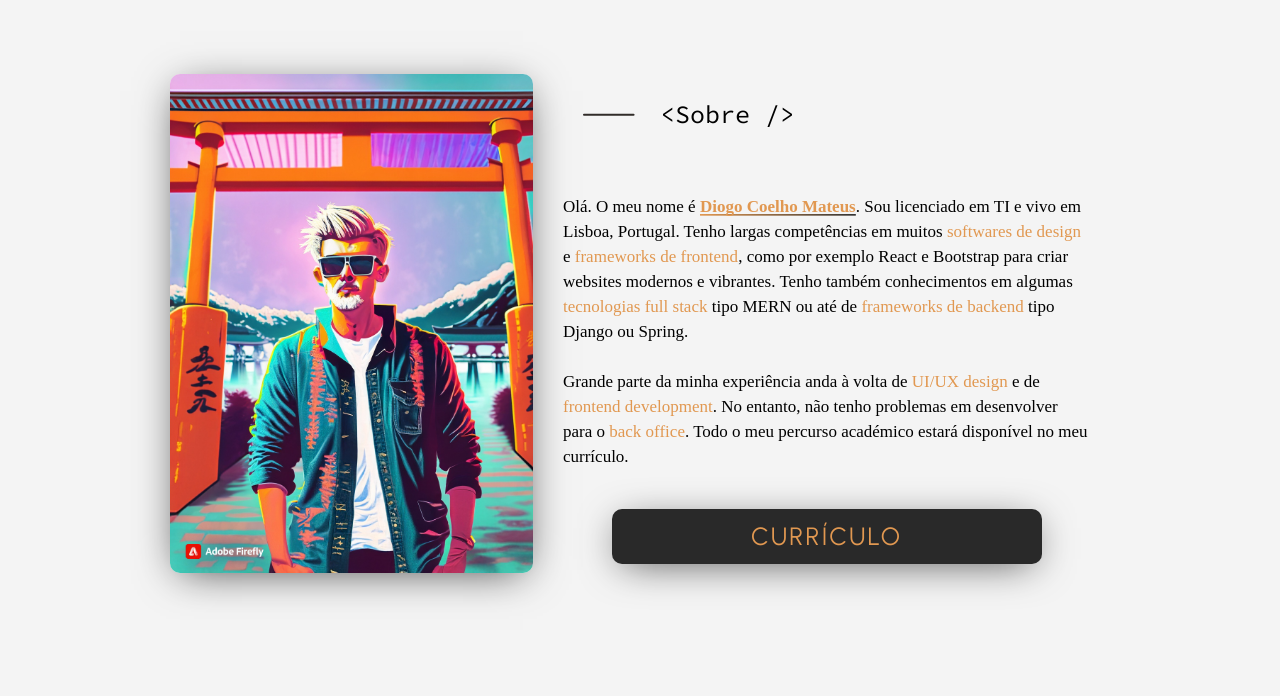
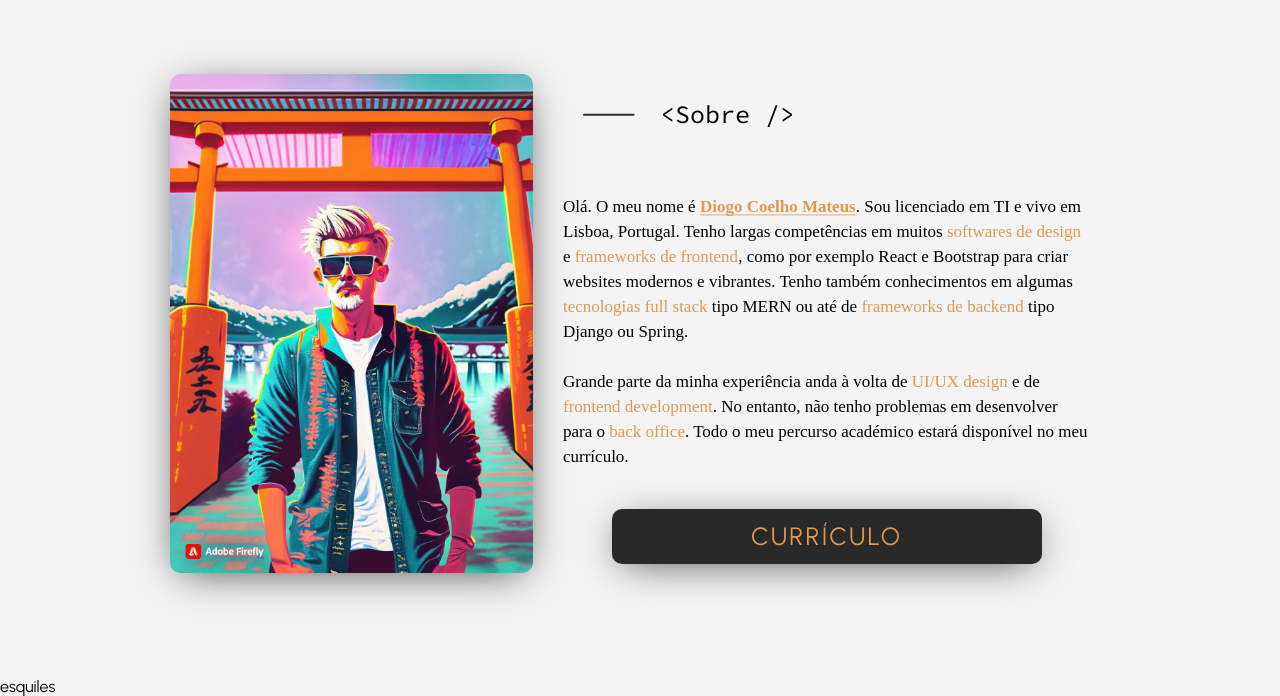
Before and after one commit to djo098/Portfolio, a React (Create React App) app: page / in a window 1280 px wide. Shown: the part 826-1522 px from the top of the page. Built offline with nearby package versions, Linux system fonts and the light colour scheme; a web font is replaced by a local one.

Commit message:
Start skills

```diff
--- a/package.json
+++ b/package.json
@@ -7,8 +7,12 @@
     "@testing-library/jest-dom": "^5.17.0",
     "@testing-library/react": "^13.4.0",
     "@testing-library/user-event": "^13.5.0",
+    "i18next": "^23.5.1",
+    "i18next-browser-languagedetector": "^7.1.0",
+    "i18next-http-backend": "^2.2.2",
     "react": "^18.2.0",
     "react-dom": "^18.2.0",
+    "react-i18next": "^13.2.2",
     "react-router-dom": "^6.16.0",
     "react-scripts": "5.0.1",
     "sass": "^1.68.0",
--- a/src/App.js
+++ /dev/null
@@ -1,17 +0,0 @@
-import React from 'react';
-import './styles/App.scss';
-import Navbar from './components/Navbar';
-import Hero from './components/Hero';
-import Sobre from './components/Sobre';
-
-function App() {
-  return (
-    <div className="App">
-      <Navbar />
-      <Hero />
-      <Sobre />
-    </div>
-  );
-}
-
-export default App;
--- a/src/components/Button.js
+++ b/src/components/Button.js
@@ -1,12 +1,14 @@
 import React from "react";
+import { Link } from "react-router-dom";
 import "../styles/Button.scss";
+import Pdf from "../documents/CV pt.pdf";
 
 const Button = (props) => {
-    return(
-        <div className="button">
-            { props.content }
-        </div>
-    );
-}
+  return (
+    <a href={Pdf} target="_blank" rel="noreferrer" className="button">
+      {props.content}
+    </a>
+  );
+};
 
 export default Button;
--- /dev/null
+++ b/src/components/Skills.js
@@ -0,0 +1,11 @@
+import React from "react";
+
+const Skills = () => {
+    return (
+        <div>
+            esquiles
+        </div>
+    );
+}
+
+export default Skills;
--- a/src/index.js
+++ b/src/index.js
@@ -1,7 +1,8 @@
 import React from "react";
 import ReactDOM from "react-dom/client";
 import "./styles/index.scss";
-import App from "./App";
+// import AppEn from "./pages/en/AppEn";
+import App from "./pages/pt/App";
 import reportWebVitals from "./reportWebVitals";
 
 const root = ReactDOM.createRoot(document.getElementById("root"));
--- /dev/null
+++ b/src/pages/pt/App.js
@@ -0,0 +1,19 @@
+import React from "react";
+import "../../styles/App.scss";
+import Navbar from "../../components/Navbar";
+import Hero from "../../components/Hero";
+import Sobre from "../../components/Sobre";
+import Skills from "../../components/Skills";
+
+function App() {
+  return (
+    <div className="App">
+      <Navbar />
+      <Hero />
+      <Sobre />
+      <Skills />
+    </div>
+  );
+}
+
+export default App;
--- a/src/styles/AboutMe.scss
+++ b/src/styles/AboutMe.scss
@@ -72,8 +72,8 @@
 
             .underline {
                 background:
-                    linear-gradient(to right, #e19851, #333),
-                    linear-gradient(to right, #e19851, #e15183);
+                    linear-gradient(to right, #e199517b, #e198517b),
+                    linear-gradient(to right, #333,#e19851, #e19851);
                 background-size: 100% 0.1em, 0 0.1em;
                 background-position: 100% 100%, 0 100%;
                 background-repeat: no-repeat;
--- a/src/styles/Button.scss
+++ b/src/styles/Button.scss
@@ -1,4 +1,6 @@
 .button {
+    display: block;
+    text-decoration: none;
     background-color: #292929;
     color: #e19851;
     text-transform: uppercase;
--- a/src/styles/Navbar.scss
+++ b/src/styles/Navbar.scss
@@ -5,6 +5,8 @@
     font-weight: 300;
     font-size: 20px;
     display: block;
+
+    background: #f4f4f4;;
 
     .nav-menu {
         position: relative;
```
Also changed, not shown: src/components/NavbarEn.js (+4 -4 lines), src/pages/en/AppEn.js (added, +15 -0 lines), 1 other file (tests, documents, lock files or other folders).
